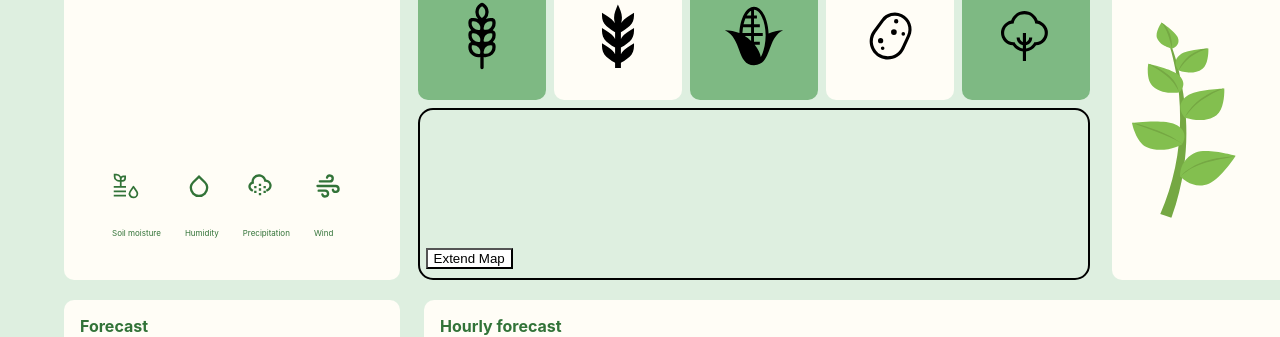
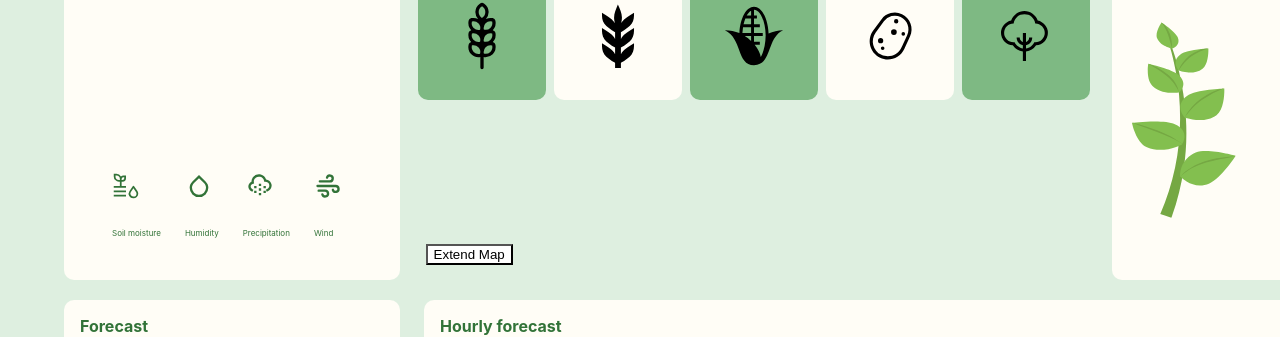
Before and after one commit to sana-siddiqui3/cropguardian, a React (Create React App) app: page / in a window 1280 px wide. Shown: the part 100-437 px from the top of the page. Built offline with nearby package versions, Linux system fonts and the light colour scheme; no server answers; the HTML template or start-up script is replaced by a standard one.

Commit message:
no border

```diff
--- a/src/index.css
+++ b/src/index.css
@@ -177,8 +177,6 @@ code {
   overflow-y: auto;
   max-height: 10.5rem;
   border-radius: 15px;
-  border-radius: 15px;
-  border: 2px solid #000000;
 }
 
 .App .map-container.enlarged {
```
